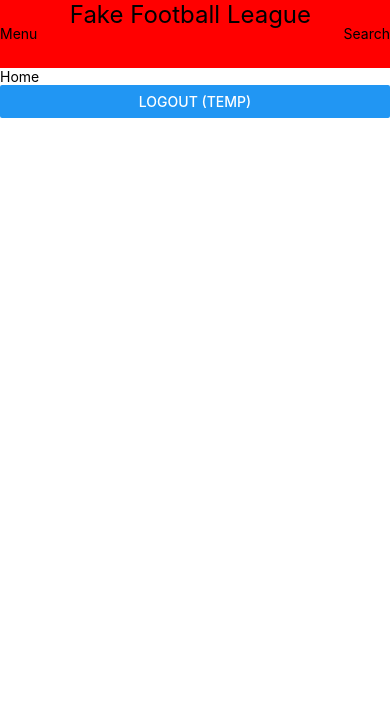
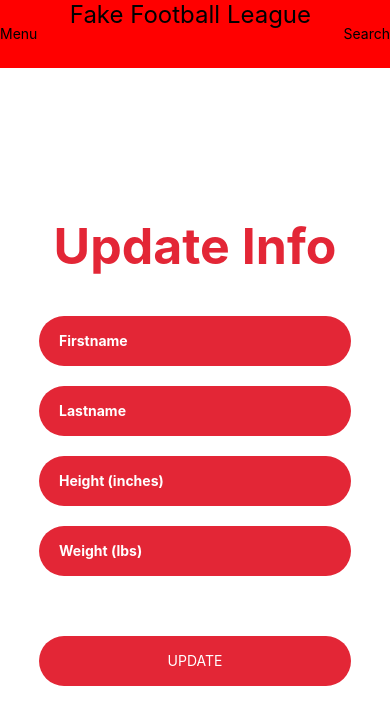
Before and after one commit to jdortega12/Software-Engineering, a React Native app in the folder ReactMobileApp/: screen / in a window 390 px wide. Shown: the top 724 px of the page. Built offline with nearby package versions, Linux system fonts and the light colour scheme.

Commit message:
T 12 Done, P3 Done with testing

```diff
--- a/ReactMobileApp/App.js
+++ b/ReactMobileApp/App.js
@@ -1,9 +1,11 @@
 import React from "react";
 import { Text, View } from "react-native";
 import HomeScreen from "./view/screen/HomeScreen";
+import UpdateUserPersonalInfoScreen from "./view/screen/UpdateUserPersonalInfo";
 
 export default function App(){
     return (
-        <HomeScreen />
+        //<HomeScreen />
+        <UpdateUserPersonalInfoScreen />
     );
 }
--- /dev/null
+++ b/ReactMobileApp/event-handler/HandleUpdateUserPersonalInfo.js
@@ -0,0 +1,23 @@
+import React from 'react'
+
+// Grabs user info from form and submits to server as JSON.
+export default function handleUpdateUserPersonalInfo(firstname, lastname, height, weight) {
+    const personalInfo = {
+        firstname: firstname,
+        lastname: lastname,
+        height: height,
+        weight: weight,
+    }
+
+    try {
+        fetch("http://10.0.2.2:8080/api/v1/updatePersonalInfo", {
+            method: "POST",
+            headers: {
+                'Content-Type': 'application/json',
+              },
+            body: JSON.stringify(personalInfo),
+        })
+    } catch(err) {
+        console.log(err)
+    }
+}
--- a/ReactMobileApp/view/screen/UpdateUserPersonalInfo.js
+++ b/ReactMobileApp/view/screen/UpdateUserPersonalInfo.js
@@ -1,10 +1,15 @@
-import React from 'react-native'
+import React from 'react'
 import { Button, Text, TextInput, TouchableOpacity, View } from "react-native";
 import TopBar from "../component/TopBar"
 import FormStyle from "../Form.style"
-
+import handleUpdateUserPersonalInfo from '../../event-handler/HandleUpdateUserPersonalInfo'
 
 export default function UpdateUserPersonalInfoScreen() {
+    const [firstname, setFirstname] = React.useState("");
+    const [lastname, setLastname] = React.useState("");
+    const [height, setHeight] = React.useState("");
+    const [weight, setWeight] = React.useState("");
+
     return (
         <>
             <TopBar/>
@@ -15,7 +20,7 @@ export default function UpdateUserPersonalInfoScreen() {
                 style={FormStyle.inputText}
                 placeholder="Firstname"
                 placeholderTextColor="white"
-                //onChangeText={setEmail}
+                onChangeText={setFirstname}
                 autoCapitalize={false}
                 />
             </View>
@@ -24,7 +29,7 @@ export default function UpdateUserPersonalInfoScreen() {
                 style={FormStyle.inputText}
                 placeholder="Lastname"
                 placeholderTextColor="white"
-                //onChangeText={setPassword}
+                onChangeText={setLastname}
                 autoCapitalize={false}
                 />
             </View>
@@ -33,8 +38,9 @@ export default function UpdateUserPersonalInfoScreen() {
                 style={FormStyle.inputText}
                 placeholder="Height (inches)"
                 placeholderTextColor="white"
-                //onChangeText={setPassword}
+                onChangeText={setHeight}
                 autoCapitalize={false}
+                keyboardType="numeric"
                 />
             </View>
             <View style={FormStyle.inputView} >
@@ -42,12 +48,13 @@ export default function UpdateUserPersonalInfoScreen() {
                 style={FormStyle.inputText}
                 placeholder="Weight (lbs)"
                 placeholderTextColor="white"
-                //onChangeText={setPassword}
+                onChangeText={setWeight}
                 autoCapitalize={false}
+                keyboardType="numeric"
                 />
             </View>
             <TouchableOpacity style={FormStyle.button}
-                             //</View>onPress={()=> handleSubmit(email,password)}
+                onPress={()=> handleUpdateUserPersonalInfo(firstname,lastname,height,weight)}
             >
               <Text style={FormStyle.loginText}> UPDATE </Text>
             </TouchableOpacity>
```
Also changed, not shown: 2 other files (tests, documents, lock files or other folders).
